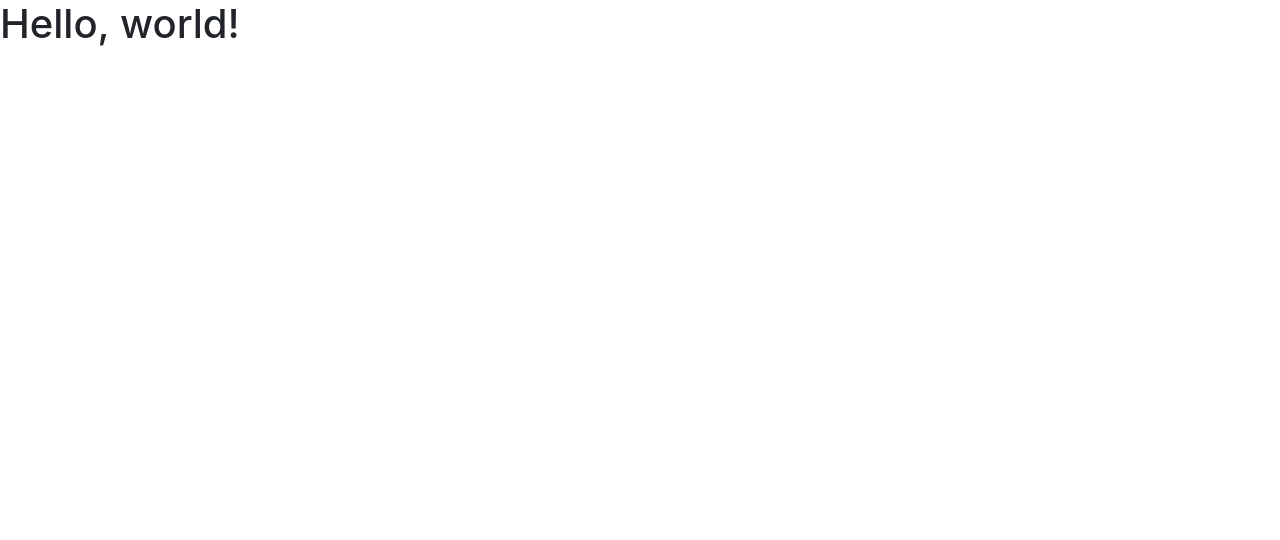
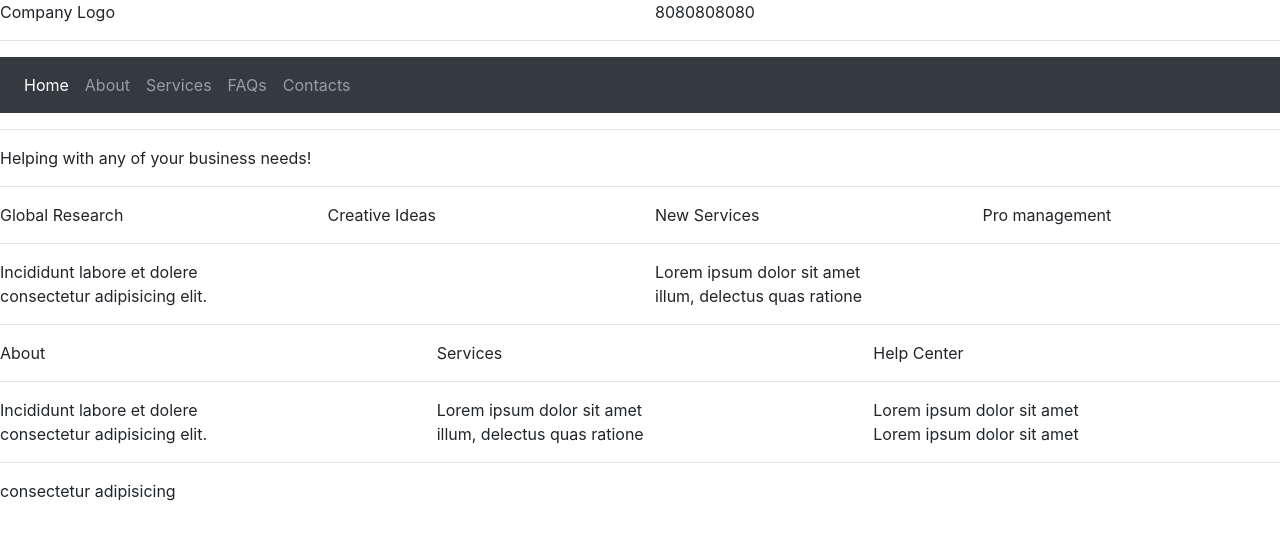
Before and after one commit to charan1922/UI_Project, a plain HTML site: page index.html in a window 1280 px wide. Drawn offline with nearby package versions, Linux system fonts and the light colour scheme.

Commit message:
made basic structure

```diff
--- a/index.html
+++ b/index.html
@@ -1,22 +1,121 @@
 <!doctype html>
 <html lang="en">
+
 <head>
   <!-- Required meta tags -->
   <meta charset="utf-8">
   <meta name="viewport" content="width=device-width, initial-scale=1, shrink-to-fit=no">
 
   <!-- Bootstrap CSS -->
-    <link rel="stylesheet" href="https://stackpath.bootstrapcdn.com/bootstrap/4.1.1/css/bootstrap.min.css" integrity="sha384-WskhaSGFgHYWDcbwN70/dfYBj47jz9qbsMId/iRN3ewGhXQFZCSftd1LZCfmhktB" crossorigin="anonymous">
+  <link rel="stylesheet" href="https://stackpath.bootstrapcdn.com/bootstrap/4.1.1/css/bootstrap.min.css" integrity="sha384-WskhaSGFgHYWDcbwN70/dfYBj47jz9qbsMId/iRN3ewGhXQFZCSftd1LZCfmhktB"
+    crossorigin="anonymous">
 
-    <title>Hello, world!</title>
+  <title>UI Project</title>
 </head>
+
 <body>
-    <h1>Hello, world!</h1>
+
+  <div class="row">
+    <div class="col-md-6">Company Logo</div>
+    <div class="col-md-6">8080808080</div>
+  </div>
+  <hr class="divider">
+  <nav class="navbar navbar-expand-lg  navbar-dark bg-dark">
+    <div class="collapse navbar-collapse" id="navbarText">
+      <ul class="navbar-nav mr-auto">
+        <li class="nav-item active">
+          <a class="nav-link" href="#">Home</a>
+        </li>
+        <li class="nav-item">
+          <a class="nav-link" href="#">About</a>
+        </li>
+        <li class="nav-item">
+          <a class="nav-link" href="#">Services</a>
+        </li>
+        <li class="nav-item">
+          <a class="nav-link" href="#">FAQs</a>
+        </li>
+        <li class="nav-item">
+          <a class="nav-link" href="#">Contacts</a>
+        </li>
+      </ul>
+    </div>
+  </nav>
+  <hr class="divider">
+  <div class="row">
+    <div class="col-md-6">Helping with any of your business needs!</div>
+  </div>
+  <hr class="divider">
+  <div class="row">
+    <div class="col-md-3">Global Research</div>
+    <div class="col-md-3">Creative Ideas</div>
+    <div class="col-md-3">New Services</div>
+    <div class="col-md-3">Pro management</div>
+  </div>
+  <hr class="divider">
+  <div class="row">
+    <div class="col-md-12">
+      <div class="row">
+        <div class="col-md-6">Incididunt labore et dolere</div>
+        <div class="col-md-6">Lorem ipsum dolor sit amet </div>
+      </div>
+
+    </div>
+    <div class="col-md-12">
+      <div class="row">
+        <div class="col-md-6">consectetur adipisicing elit. </div>
+        <div class="col-md-6">illum, delectus quas ratione </div>
+      </div>
+    </div>
+  </div>
+  <hr class="divider">
+  <div class="row">
+    <div class="col-md-4">About</div>
+    <div class="col-md-4">Services</div>
+    <div class="col-md-4">Help Center</div>
+  </div>
+
+  <hr class="divider">
+
+  <div class="row">
+    <div class="col-md-12">
+      <div class="row">
+        <div class="col-md-4">Incididunt labore et dolere</div>
+        <div class="col-md-4">Lorem ipsum dolor sit amet </div>
+        <div class="col-md-4">Lorem ipsum dolor sit amet </div>
+      </div>
+
+    </div>
+    <div class="col-md-12">
+      <div class="row">
+        <div class="col-md-4">consectetur adipisicing elit. </div>
+        <div class="col-md-4">illum, delectus quas ratione </div>
+        <div class="col-md-4">Lorem ipsum dolor sit amet </div>
+      </div>
+    </div>
+  </div>
+
+  <hr class="divider">
+
+  <div class="row">
+    <div class="col-md-4">consectetur adipisicing</div>
+  </div>
+
+
+
+
+
+
+
 
   <!-- Optional JavaScript -->
   <!-- jQuery first, then Popper.js, then Bootstrap JS -->
-    <script src="https://code.jquery.com/jquery-3.3.1.slim.min.js" integrity="sha384-q8i/X+965DzO0rT7abK41JStQIAqVgRVzpbzo5smXKp4YfRvH+8abtTE1Pi6jizo" crossorigin="anonymous"></script>
-    <script src="https://cdnjs.cloudflare.com/ajax/libs/popper.js/1.14.3/umd/popper.min.js" integrity="sha384-ZMP7rVo3mIykV+2+9J3UJ46jBk0WLaUAdn689aCwoqbBJiSnjAK/l8WvCWPIPm49" crossorigin="anonymous"></script>
-    <script src="https://stackpath.bootstrapcdn.com/bootstrap/4.1.1/js/bootstrap.min.js" integrity="sha384-smHYKdLADwkXOn1EmN1qk/HfnUcbVRZyYmZ4qpPea6sjB/pTJ0euyQp0Mk8ck+5T" crossorigin="anonymous"></script>
+  <script src="https://code.jquery.com/jquery-3.3.1.slim.min.js" integrity="sha384-q8i/X+965DzO0rT7abK41JStQIAqVgRVzpbzo5smXKp4YfRvH+8abtTE1Pi6jizo"
+    crossorigin="anonymous"></script>
+  <script src="https://cdnjs.cloudflare.com/ajax/libs/popper.js/1.14.3/umd/popper.min.js" integrity="sha384-ZMP7rVo3mIykV+2+9J3UJ46jBk0WLaUAdn689aCwoqbBJiSnjAK/l8WvCWPIPm49"
+    crossorigin="anonymous"></script>
+  <script src="https://stackpath.bootstrapcdn.com/bootstrap/4.1.1/js/bootstrap.min.js" integrity="sha384-smHYKdLADwkXOn1EmN1qk/HfnUcbVRZyYmZ4qpPea6sjB/pTJ0euyQp0Mk8ck+5T"
+    crossorigin="anonymous"></script>
 </body>
+
 </html>
```
Lines whose indentation alone changed are shown as unchanged.
